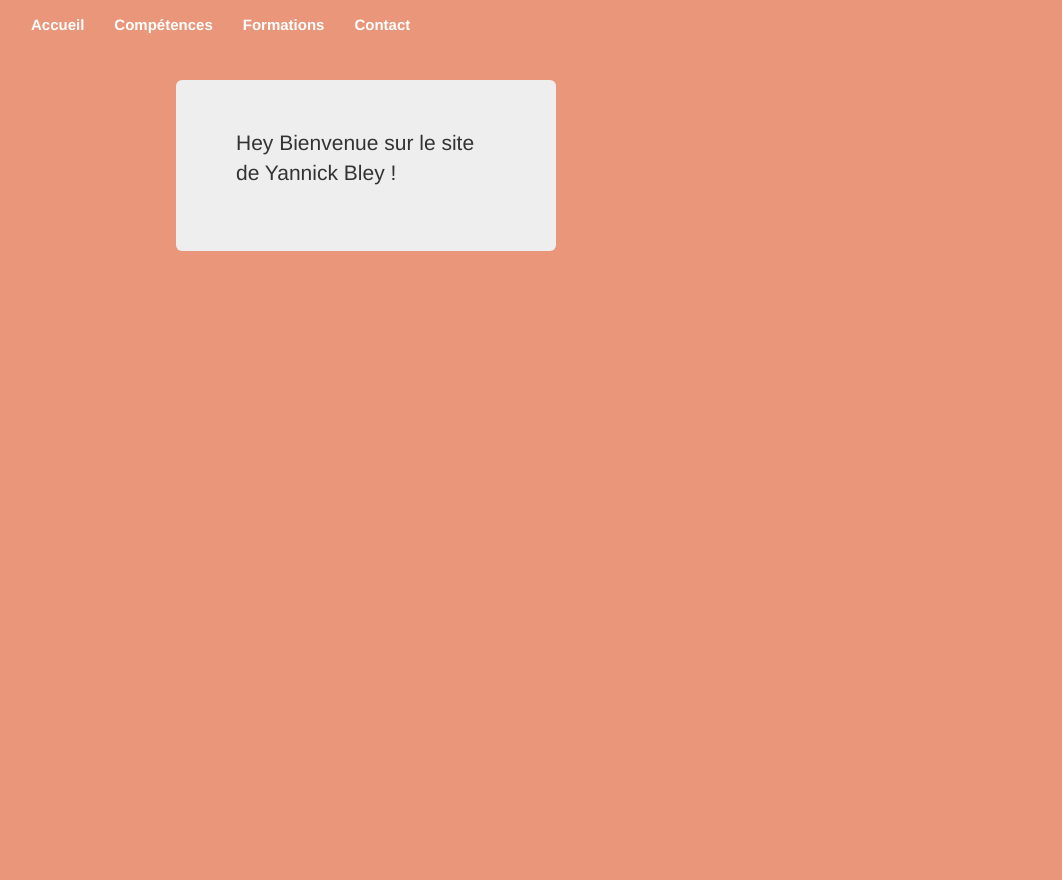
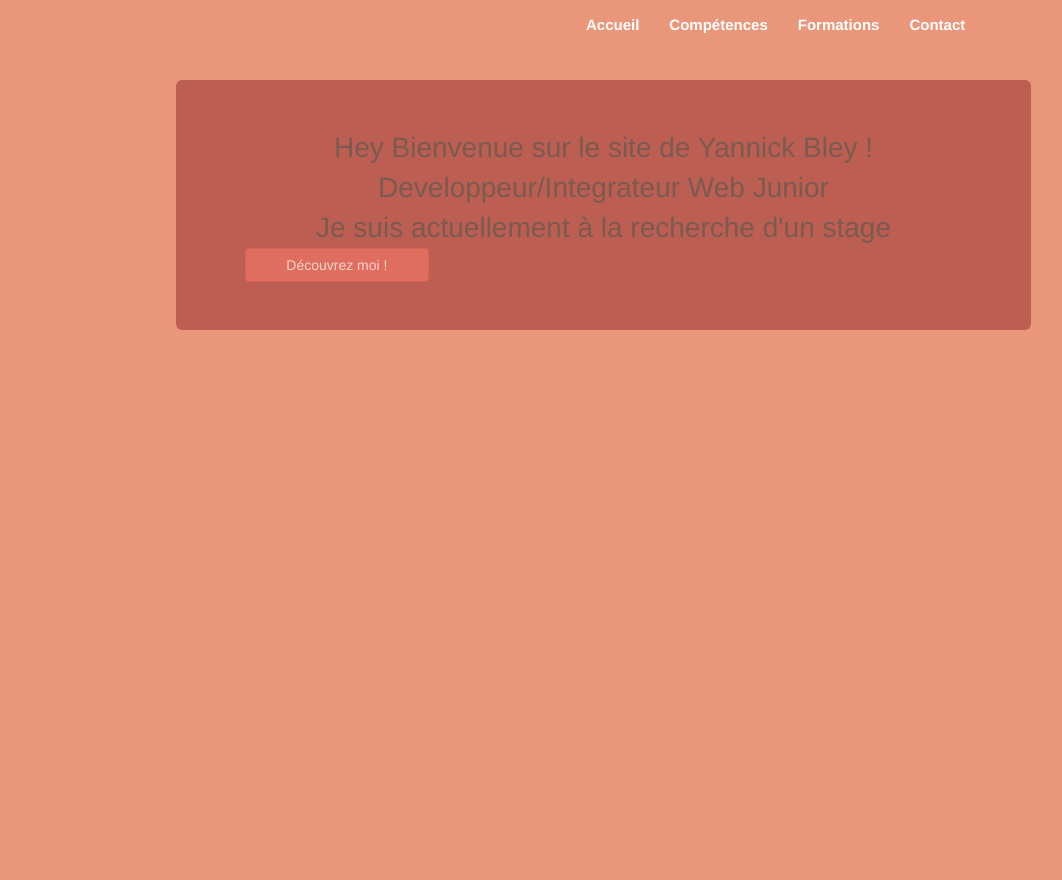
Before and after one commit to jeuneyannick/jeuneyannickbley_SITECV, a PHP site: page /index_bootstrap.php in a window 1280 px wide. Shown: the whole page, without its empty margins (84-1146 px from the left). Run offline with PHP 8.4, Linux system fonts and the light colour scheme.

Commit message:
commit bootsrap again

```diff
--- a/css/style_front.css
+++ b/css/style_front.css
@@ -13,3 +13,25 @@ body
       font-size:15px;
       font-weight:bold;
     }
+ header
+ {
+    background:darksalmon;
+    width: 100%;
+    height:100vh;
+ }
+   .jumbotron
+   {
+     background:#A13939;
+     opacity:0.6;
+   }
+     .jumbotron div
+     {
+       box-sizing:border-box;
+       opacity:initial;
+       font-size: 2em;
+       text-align:center;
+     }
+       .jumbotron a
+       {
+         margin-left: 9px;
+       }
--- a/index_bootstrap.php
+++ b/index_bootstrap.php
@@ -18,7 +18,7 @@
   <nav class="navbar navbar-default navbar fixed-top">
     <div class="container">
       <div class="col-lg-12">
-                <div class="col-md-12">
+        <div class="col-md-6 col-md-offset-6">
           <ul class="nav navbar-nav">
             <li><a href="#"><p>Accueil</p></a></li>
             <li><a href="#"><p>Compétences</p></a></li>
@@ -28,13 +28,15 @@
         </div>
       </div>
     </div>
-    </div>
   </nav>
 
-<header class="mastehead col-lg-12" style="background:darksalmon; width: 100%; height:100vh;">
+  <header class="mastehead col-lg-12">
     <div class="container">
-        <div class="jumbotron col-md-offset-2 col-md-4">
-            <p> Hey Bienvenue sur le site de Yannick Bley !</p>
+      <div class="jumbotron col-md-offset-2 col-md-9">
+        <div class="intro"> Hey Bienvenue sur le site de Yannick Bley !</div>
+        <div class="description">Developpeur/Integrateur Web Junior</div>
+        <div class="search"> Je suis actuellement à la recherche d'un stage</div>
+        <a class="btn btn-danger col-md-3 col-md-offset-3" href="#"> Découvrez moi ! </a>
       </div>
     </header>
 
```
Also changed, not shown: 1 other file. Lines whose indentation alone changed are shown as unchanged.
